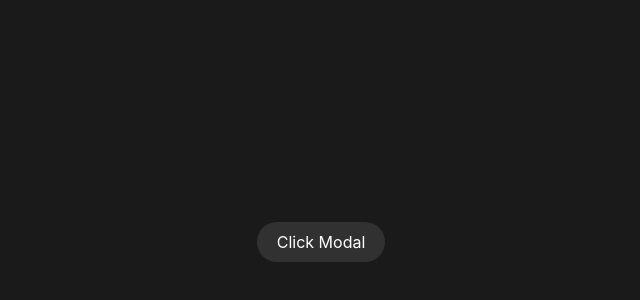
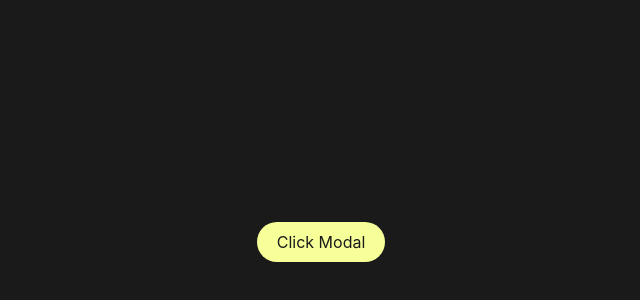
Before and after one commit to LukeChenug/ui-modal-demo, a plain HTML site: page index.html in a window 1280 px wide. Shown: the part 158-458 px from the top of the page, without its empty margins (319-959 px from the left). Drawn offline with Linux system fonts and the light colour scheme.

Commit message:
Update button color to yellow

```diff
--- a/index.html
+++ b/index.html
@@ -198,11 +198,15 @@
 
         .open-modal-btn {
             padding: 10px 20px;
-            background: rgba(255, 255, 255, 0.1);
-            color: white;
+            background: #F7FF98;
+            color: #1a1a1a;
             border: none;
             border-radius: 24px;
             cursor: pointer;
+            transition: opacity 0.3s;
+
+        .open-modal-btn:hover {
+            opacity: 0.9;
         }
     </style>
 </head>
```
